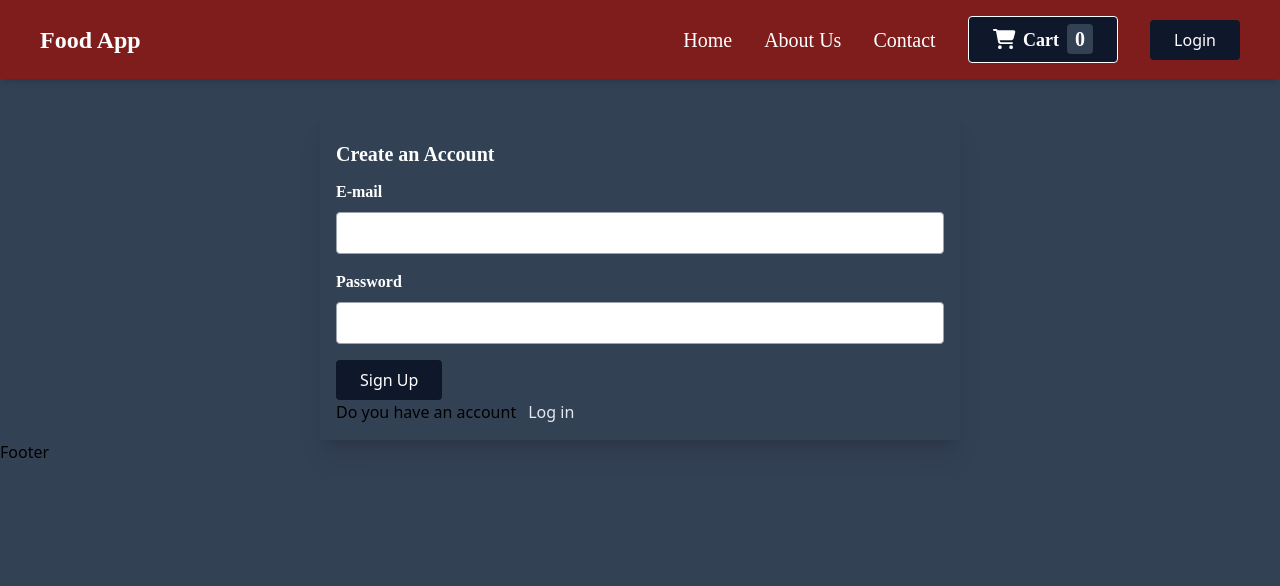
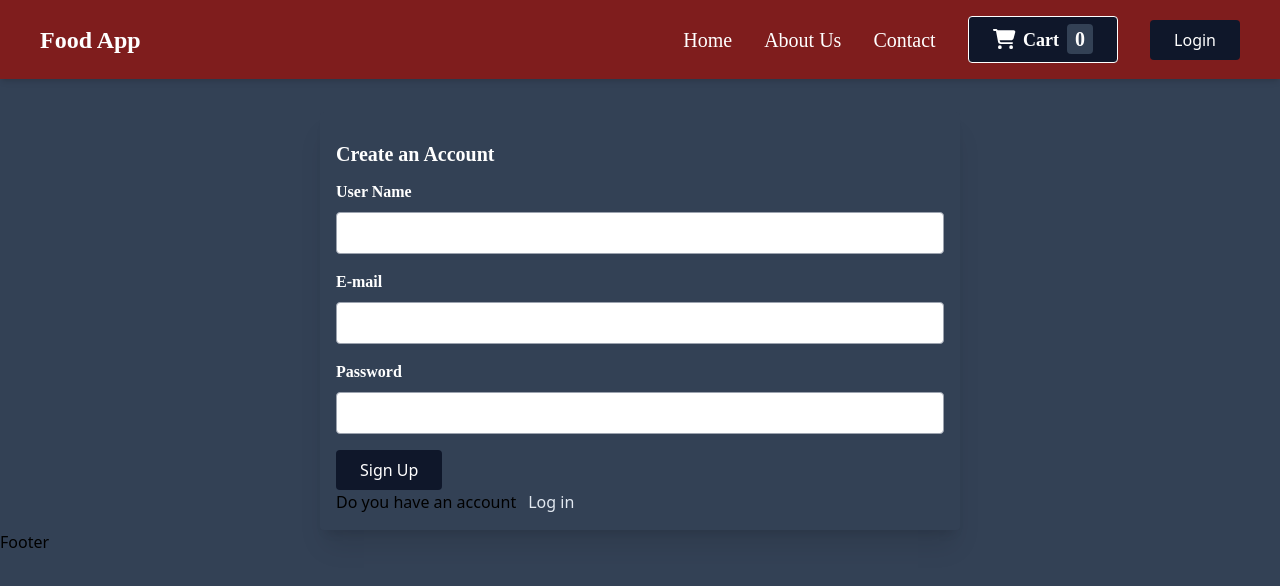
Before and after one commit to christosno/FoodApp, a React (Vite) app: page /auth in a window 1280 px wide. Shown: the top 586 px of the page. Built offline with nearby package versions, Linux system fonts and the light colour scheme; no server answers.

Commit message:
update UI bassed user status, logout functionality

```diff
--- a/src/App.js
+++ b/src/App.js
@@ -13,6 +13,8 @@ import UserAuthProvider from "./store/user-auth";
 import CartContextProvider from "./store/cart";
 import CartModal from "./components/cart/CartModal";
 import SearchProvider from "./store/search-ctx";
+import { action as logoutAction } from "./pages/Logout";
+import { loader as currUserLoader } from "./utils/auth-util";
 
 const AppLayout = () => {
   const [isModalOn, setIsModalOn] = useState(false);
@@ -40,6 +42,8 @@ const router = createBrowserRouter([
     path: "/",
     element: <AppLayout />,
     errorElement: <ErrorComp message={"Sorry we could not load the page"} />,
+    id: "root",
+    loader: currUserLoader,
     children: [
       {
         path: "",
@@ -62,6 +66,10 @@ const router = createBrowserRouter([
         element: <Authentication />,
         action: loginAction,
       },
+      {
+        path: "logout",
+        action: logoutAction,
+      },
     ],
   },
 ]);
--- a/src/components/header/Header.js
+++ b/src/components/header/Header.js
@@ -1,20 +1,18 @@
-import { Link } from "react-router-dom";
+import { Link, Form, useRouteLoaderData } from "react-router-dom";
 import Button from "../UI/Button";
 import { FontAwesomeIcon } from "@fortawesome/react-fontawesome";
 import { faBars } from "@fortawesome/free-solid-svg-icons";
 import { useContext, useState } from "react";
-import { UserLoginContext } from "../../store/user-auth";
 import { CartContexrt } from "../../store/cart";
 import HeaderCardButton from "./HeaderCardButton";
 
 const Header = ({ onOpenModal }) => {
-  console.log("Header Component");
   const [navIsOpen, setNavIsOpen] = useState(false);
-  const { userName, isLogedIn, setIsLogedIn } = useContext(UserLoginContext);
   const { items, totalAmount } = useContext(CartContexrt);
 
-  console.log("Header Items", items);
-  console.log("Header totalAmount", totalAmount);
+  const user = useRouteLoaderData("root");
+  const userName = user ? user.displayName : null;
+  console.log(userName);
 
   const numItems = items.reduce((curVal, item) => {
     return curVal + item.amount;
@@ -50,26 +48,30 @@ const Header = ({ onOpenModal }) => {
           <li className="text-white lg:ml-8 text-xl lg:my-0 my-7 font-[Poppins]  hover:text-gray-400 duration-500">
             <Link to="/contact">Contact</Link>
           </li>
+
           <li className="lg:ml-8 text-xl lg:my-0 my-7 text-gray-800 hover:text-gray-200 duration-500">
             <Link>
               <HeaderCardButton numItems={numItems} onOpenModal={onOpenModal} />
             </Link>
           </li>
-
-          {isLogedIn ? (
+          {user && (
+            <li className="text-white lg:ml-8 lg:my-0 my-7 font-[Poppins]">
+              Hi {userName}!!
+            </li>
+          )}
+          {user ? (
             <>
-              <Link to="/">
+              <li>
+                <Form action="/logout" method="post">
                   <Button
                     bgColor="bg-slate-900"
                     bgHoverColor="bg-slate-800"
                     margin="ml-8 mr-2"
-                  clickHandler={() => {
-                    setIsLogedIn(false);
-                  }}
                   >
                     Logout
                   </Button>
-              </Link>
+                </Form>
+              </li>
             </>
           ) : (
             <Link to="/auth?mode=login">
--- a/src/firebase.js
+++ b/src/firebase.js
@@ -10,6 +10,6 @@ const app = initializeApp({
   appId: process.env.REACT_APP_FIREBASE_APP_ID,
 });
 
-export const auth = getAuth(app);
+export const auth = getAuth();
 
 export default app;
--- a/src/pages/Authentication.js
+++ b/src/pages/Authentication.js
@@ -9,17 +9,18 @@ import {
   redirect,
 } from "react-router-dom";
 import Button from "../components/UI/Button";
-import { UserLoginContext } from "../store/user-auth";
+// import { UserLoginContext } from "../store/user-auth";
 import { validate } from "../utils/loginValidation";
 import { auth } from "../firebase";
 import {
   createUserWithEmailAndPassword,
   signInWithEmailAndPassword,
+  updateProfile,
 } from "firebase/auth";
 
 const Authentication = () => {
   console.log("LoginForm Component");
-  const { setIsLogedIn } = useContext(UserLoginContext);
+  // const { setIsLogedIn } = useContext(UserLoginContext);
   const [searchParams] = useSearchParams();
   const submit = useSubmit();
 
@@ -31,9 +32,14 @@ const Authentication = () => {
     initialValues: {
       email: "",
       password: "",
+      username: "",
     },
     onSubmit: (values) => {
-      const data = { email: values.email, password: values.password };
+      const data = {
+        email: values.email,
+        password: values.password,
+        username: values.username,
+      };
       // console.log("data -------", data);
       submit(data, { method: "post" });
       // setIsLogedIn(true);
@@ -50,6 +56,29 @@ const Authentication = () => {
       <h1 className="my-3 text-white text-xl font-[Poppins] font-bold">
         {isLogin ? "User Log in" : "Create an Account"}
       </h1>
+      {!isLogin && (
+        <div className="mb-4">
+          <label
+            htmlFor="userName"
+            className="block font-[Poppins] text-white font-bold mb-2"
+          >
+            User Name
+          </label>
+          <input
+            onBlur={formik.handleBlur}
+            onChange={formik.handleChange}
+            type="text"
+            id="username"
+            name="username"
+            className="border rounded border-gray-400 p-2 w-full"
+          />
+          {formik.errors.username && formik.touched.username ? (
+            <div className="text-red-500 font-bold mt-2">
+              {formik.errors.username}
+            </div>
+          ) : null}
+        </div>
+      )}
       <div className="mb-4">
         <label
           htmlFor="email"
@@ -128,6 +157,7 @@ export const action = async ({ request }) => {
   const authData = {
     email: data.get("email"),
     password: data.get("password"),
+    username: data.get("username") || null,
   };
 
   if (mode === "login") {
@@ -146,13 +176,21 @@ export const action = async ({ request }) => {
 
   if (mode === "signup") {
     console.log("SIGN UP !!!!!!!!!!!!!!!");
+    console.log(authData);
     try {
       const userCredential = await createUserWithEmailAndPassword(
         auth,
         authData.email,
         authData.password
       );
+
+      const user = userCredential.user;
+
+      updateProfile(auth.currentUser, {
+        displayName: authData.username,
+      });
       console.log("added new user");
+      console.log(auth.currentUser);
       console.log(userCredential.user);
     } catch (err) {
       console.log(err);
--- /dev/null
+++ b/src/pages/Logout.js
@@ -0,0 +1,11 @@
+import { redirect } from "react-router-dom";
+import { auth } from "../firebase";
+
+export const action = async () => {
+  try {
+    await auth.signOut();
+    return redirect("/");
+  } catch (error) {
+    console.log(error);
+  }
+};
--- /dev/null
+++ b/src/utils/auth-util.js
@@ -0,0 +1,10 @@
+import { auth } from "../firebase";
+
+export const loader = () => {
+  const user = auth.currentUser;
+  console.log(
+    "______________________________________________-----------------------________________---",
+    user
+  );
+  return user;
+};
--- a/src/utils/loginValidation.js
+++ b/src/utils/loginValidation.js
@@ -8,6 +8,7 @@ export const validate = (values) => {
   }
 
   // add validation for password
+  // add validation for username
 
   return errors;
 };
```
Lines whose indentation alone changed are shown as unchanged.
